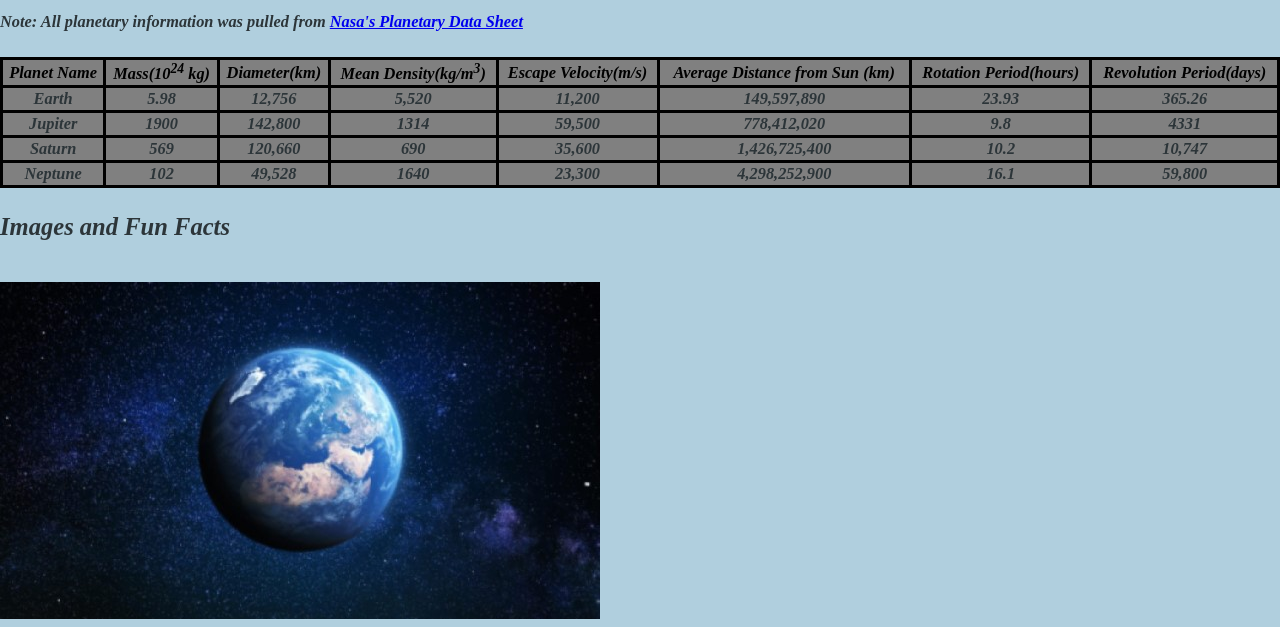
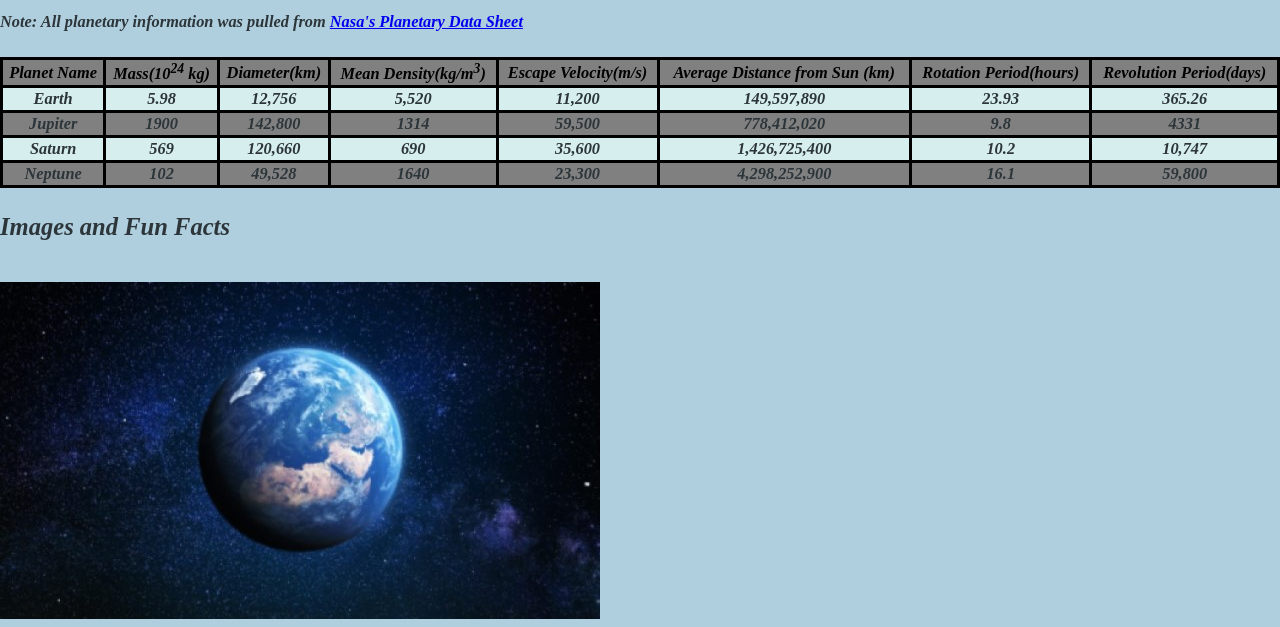
Before and after one commit to Cngo2/lab5, a plain HTML site: page index.html in a window 1280 px wide. Shown: the part 113-740 px from the top of the page. Drawn offline with Linux system fonts and the light colour scheme.

Commit message:
Testing coloring table

```diff
--- a/style.css
+++ b/style.css
@@ -39,6 +39,10 @@ table, th, td {
   margin-left: auto;
   margin-right: auto;
   width: 50%;
+}
+
+.planet-table tr:nth-child(even) {
+  background-color: #D6EEEE;
 }
 
 ul {
```
Also changed, not shown: 1 other file.
